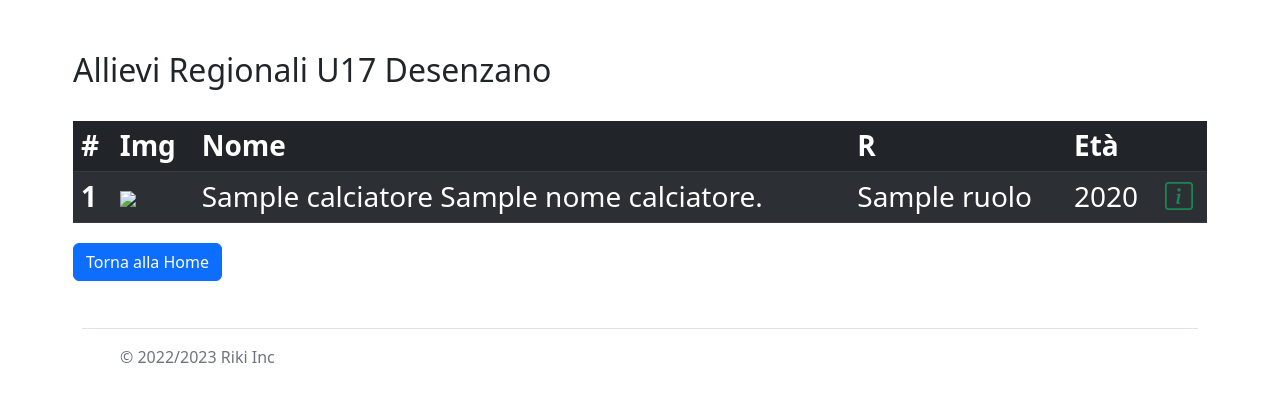
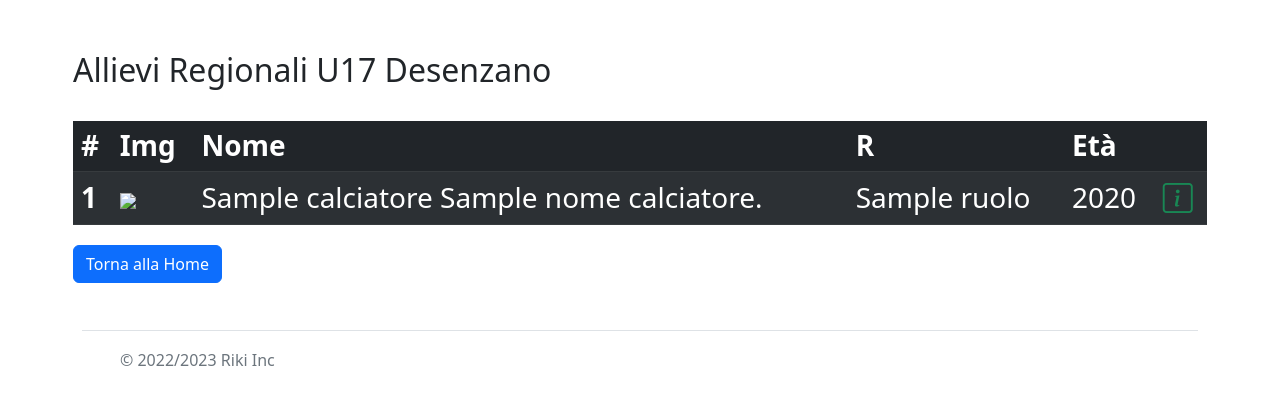
Before and after one commit to riki1972/under17, a Django app: template Under17/templates/Under17/calciatore_list.html in a window 1280 px wide. Shown: the part 62-467 px from the top of the page. Run offline with Django 4.2, Linux system fonts and the light colour scheme; the template is opened without the code that fills it: most values are stand-ins (such as "Sample title", 1, 10 or a date in 2020); some libraries are stand-ins or nearby versions.

Commit message:
modifica lista squadra e calciatori

```diff
--- a/Under17/templates/Under17/calciatore_list.html
+++ b/Under17/templates/Under17/calciatore_list.html
@@ -13,7 +13,10 @@
             <th scope="col">Nome</th>
             <th scope="col">R</th>
             <th scope="col">Età</th>
+            {% if user.is_authenticated %}
+            {% else %}
             <th scope="col"></th>
+            {% endif %}
         </tr>
       </thead>
       <tbody class="">
@@ -25,16 +28,23 @@
             <td>{{ calciatore.cognome_calciatore|capfirst }} {{ calciatore.nome_calciatore|first|capfirst }}.</td>
             <td>{{ calciatore.ruolo }}</td>
             <td>{{ calciatore.data_di_nascita|date:'Y' }}</td> <!-- niente estensione |date: per giorno mese anno con il mese scritto in lettere ... questo invece per le altre opzioni |date:'Y-m-d H:i'-->
-            <td>
-                <a href="{% url 'Under17:calciatore_detail' calciatore.id %}"><i class="bi bi-info-square text-success" data-toggle='tooltip' title='dettagli'
-                {% if user.is_authenticated %}
-                    id='example'></i></div></a>&nbsp;
-                <a href="{% url 'Under17:calciatore_update' calciatore.id %}"><i class="bi bi-gear text-light" data-toggle='tooltip' title='modifica'
-                    id='example'></i></a>&nbsp;
-                <a href="{% url 'Under17:calciatore_delete' calciatore.id %}"><i class="bi bi-trash3 text-danger" data-toggle='tooltip' title='elimina'
-                    id='example'></i></a>
-                {% endif %}
-            </td>
+            {% if user.is_authenticated %}
+            <tr>
+                <td colspan="5" class="text-center">
+                    <a href="{% url 'Under17:calciatore_detail' calciatore.id %}" class="p-3" style="font-size: 30px"><i class="bi bi-info-square text-success" data-toggle='tooltip' title='dettagli'
+                        id='example'></i></div></a>&nbsp;
+                    <a href="{% url 'Under17:calciatore_update' calciatore.id %}" class="p-3" style="font-size: 30px"><i class="bi bi-gear text-light" data-toggle='tooltip' title='modifica'
+                        id='example'></i></a>&nbsp;
+                    <a href="{% url 'Under17:calciatore_delete' calciatore.id %}" class="p-3" style="font-size: 30px"><i class="bi bi-trash3 text-danger" data-toggle='tooltip' title='elimina'
+                        id='example'></i></a>
+                </td>
+            </tr>
+            {% else %}
+                <td>
+                    <a href="{% url 'Under17:calciatore_detail' calciatore.id %}" style="font-size: 30px"><i class="bi bi-info-square text-success" data-toggle='tooltip' title='dettagli'
+                        id='example'></i></div></a>
+                </td>
+            {% endif %}
         </tr>
         {% endfor %}
 
```
Also changed, not shown: Under17/templates/Under17/squadra_list.html (+5 -5 lines).
